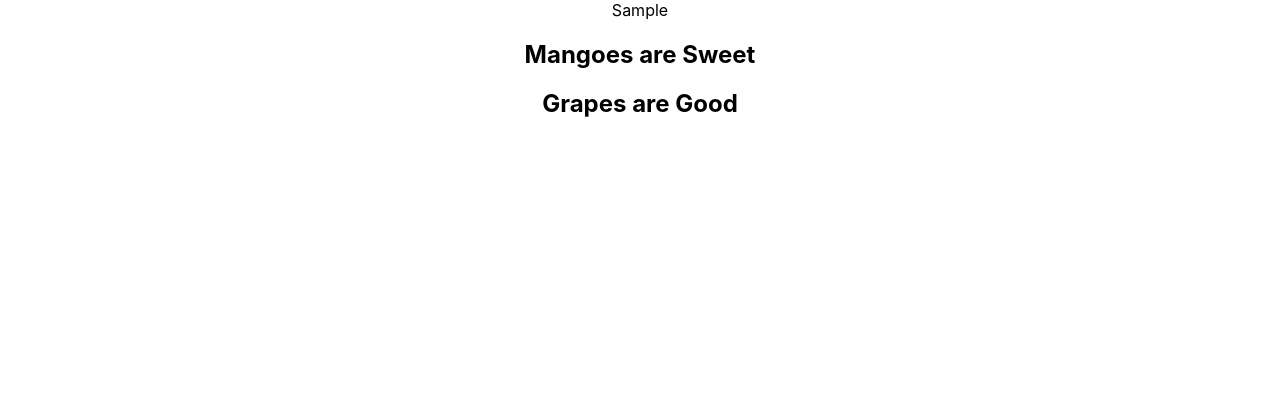
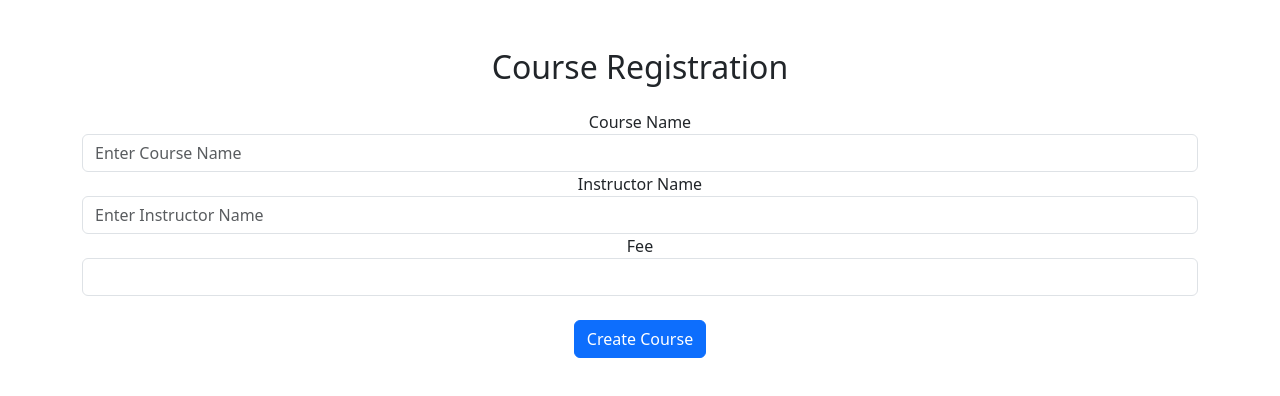
Before and after one commit to KhushiJukanti/React....., a React (Create React App) app in the folder myreactfunctions/: page / in a window 1280 px wide. Shown: the top 396 px of the page. Built offline with nearby package versions, Linux system fonts and the light colour scheme.

Commit message:
add Course.jsx file

```diff
--- a/myreactfunctions/package.json
+++ b/myreactfunctions/package.json
@@ -6,8 +6,11 @@
     "@testing-library/jest-dom": "^5.17.0",
     "@testing-library/react": "^13.4.0",
     "@testing-library/user-event": "^13.5.0",
+    "boostrap": "^2.0.0",
+    "bootstrap": "^5.3.2",
     "react": "^18.2.0",
     "react-dom": "^18.2.0",
+    "react-router-dom": "^6.21.1",
     "react-scripts": "5.0.1",
     "web-vitals": "^2.1.4"
   },
--- a/myreactfunctions/src/App.js
+++ b/myreactfunctions/src/App.js
@@ -1,8 +1,9 @@
-import logo from './logo.svg';
+
 import './App.css';
 import Sum from './Sum';
 import ParentIncome from './ParentIncome';
 import Sample from './Sample';
+import Course from './Course';
 
 function App() {
   return (
@@ -10,7 +11,8 @@ function App() {
 
       {/* <Sum/> */}
       {/* <ParentIncome/> */}
-      <Sample/>
+      {/* <Sample/> */}
+      <Course/>
       {/* <header className="App-header">
         <img src={logo} className="App-logo" alt="logo" />
         <p>
--- /dev/null
+++ b/myreactfunctions/src/Course.jsx
@@ -0,0 +1,86 @@
+import React, { useState } from "react";
+
+function Course() {
+  const [courses, setCourses] = useState([]);
+  const [newCourse, setNewCourse] = useState({
+    courseName: "",
+    instructor: "",
+    fee: "",
+  });
+
+  const handleInputChange = (e) => {
+    const { name, value } = e.target;
+    setNewCourse({
+      ...newCourse,
+      [name]: value,
+    });
+  };
+
+  const createCourse = () => {
+    setCourses([...courses, newCourse]);
+    setNewCourse({
+      courseName: "",
+      instructor: "",
+      fee: "",
+    });
+  };
+
+  return (
+    <div className="container mt-5">
+      <h2 className="mb-4">Course Registration</h2>
+      <div className="form-group">
+        <label>Course Name</label>
+        <input
+          type="text"
+          className="form-control"
+          placeholder="Enter Course Name"
+          name="courseName"
+          value={newCourse.courseName}
+          onChange={handleInputChange}
+          required
+        />
+      </div>
+      <div className="form-group">
+        <label>Instructor Name</label>
+        <input
+          type="text"
+          className="form-control"
+          placeholder="Enter Instructor Name"
+          name="instructor"
+          value={newCourse.instructor}
+          onChange={handleInputChange}
+          required
+        />
+      </div>
+      <div className="form-group">
+        <label>Fee</label>
+        <input
+          type="number"
+          className="form-control"
+          value={newCourse.fee}
+          onChange={handleInputChange}
+          min="0"
+          max="10000"
+          step="1"
+          name="fee"
+          required
+        />
+      </div>
+      <br />
+      <button className="btn btn-primary" onClick={createCourse}>
+        Create Course
+      </button>
+
+      {courses.map((course, index) => (
+        <div className="mt-4" key={index}>
+          <h4>Course Info</h4>
+          <h4>Name: {course.courseName}</h4>
+          <h4>Instructor: {course.instructor}</h4>
+          <h4>Fee: {course.fee}</h4>
+        </div>
+      ))}
+    </div>
+  );
+}
+
+export default Course;
--- a/myreactfunctions/src/index.js
+++ b/myreactfunctions/src/index.js
@@ -2,7 +2,9 @@ import React from 'react';
 import ReactDOM from 'react-dom/client';
 import './index.css';
 import App from './App';
-import reportWebVitals from './reportWebVitals';
+// import reportWebVitals from './reportWebVitals';
+import "bootstrap/dist/css/bootstrap.min.css"
+import "bootstrap/dist/js/bootstrap.bundle.js"
 
 const root = ReactDOM.createRoot(document.getElementById('root'));
 root.render(
@@ -14,4 +16,4 @@ root.render(
 // If you want to start measuring performance in your app, pass a function
 // to log results (for example: reportWebVitals(console.log))
 // or send to an analytics endpoint. Learn more: https://bit.ly/CRA-vitals
-reportWebVitals();
+// reportWebVitals();
```
Also changed, not shown: 1 other file (tests, documents, lock files or other folders).
